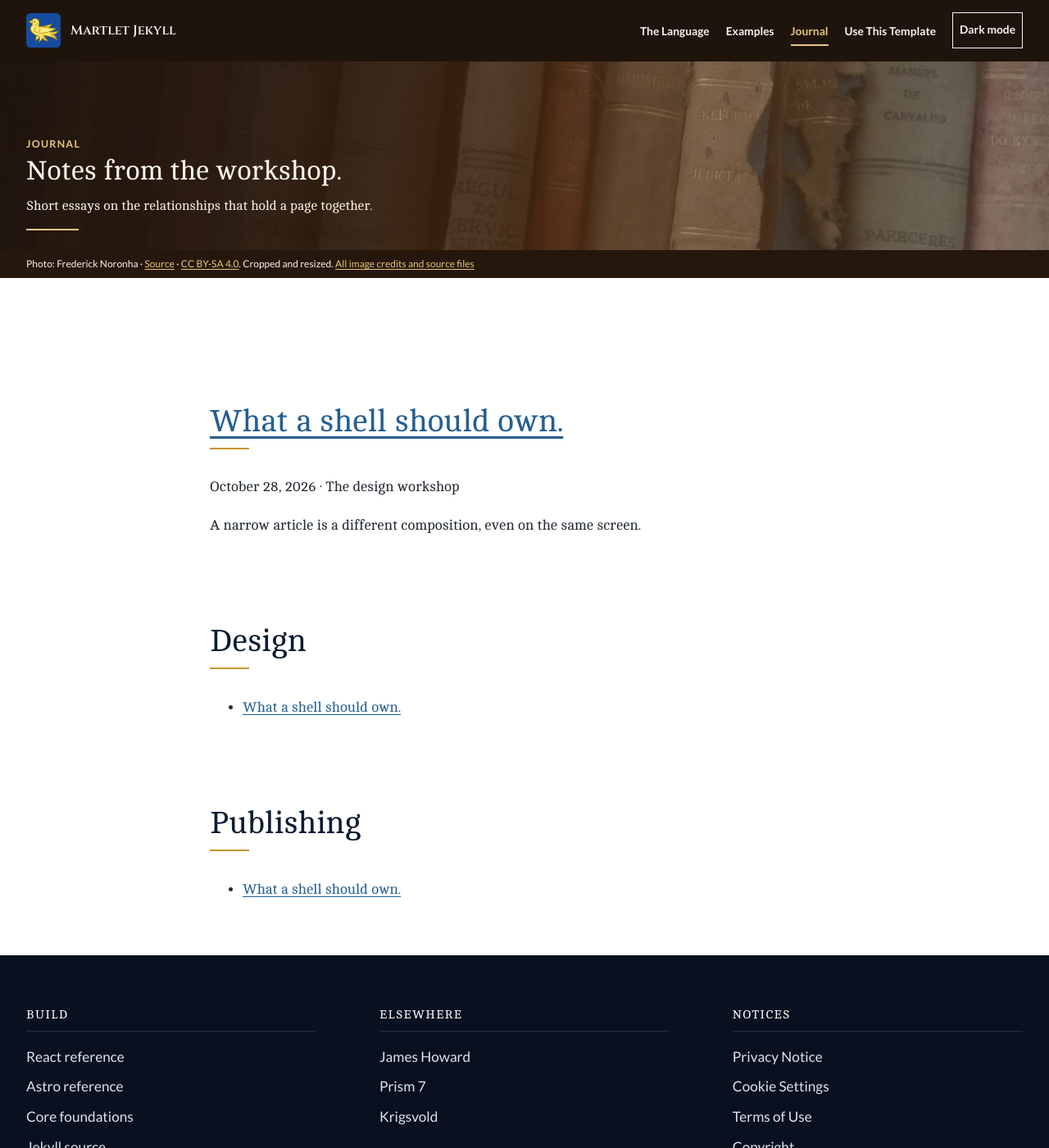
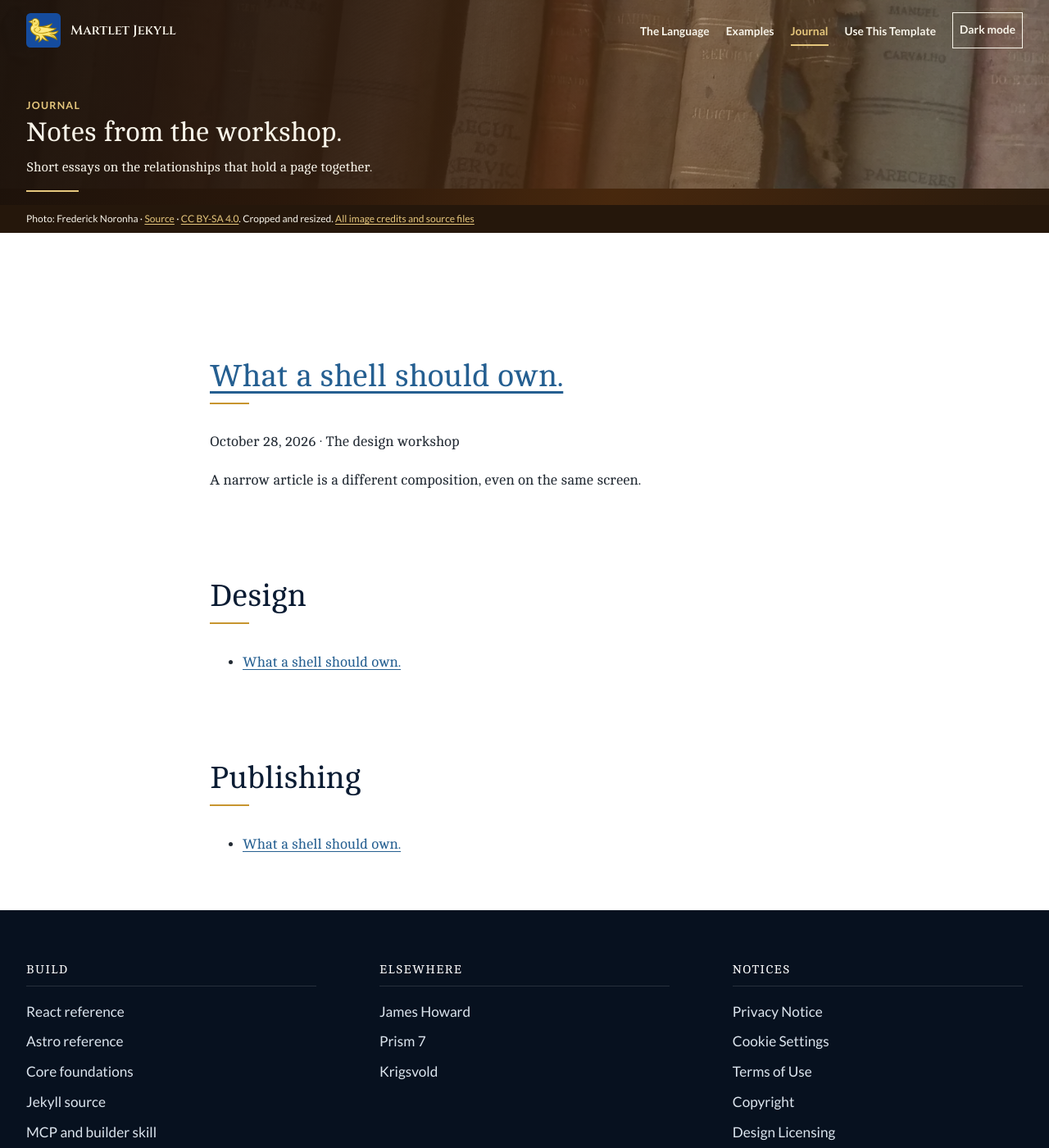
Before and after one commit to martletdesign/jekyll, a Jekyll site: the page built from journal.html, in a window 1280 px wide and 1400 px high. Shown: the whole window at 82% size. Built offline with Jekyll 4.4.1, drawn with Linux system fonts in a browser that asks for light colours.

Commit message:
Restore seamless Martlet navigation on compact and illustrated section pages (#25)
* Restore hero-to-navbar continuity in Jekyll reference pages

* Regression-test continuous warm nav and artwork-backed section header

* Keep short Martlet section hero at or above documented 250px minimum

```diff
--- a/assets/css/jekyll.css
+++ b/assets/css/jekyll.css
@@ -309,3 +309,37 @@ html[data-appearance="dark"] body.martlet .site-footer a:focus-visible {
 .site-header .brand img { flex:0 0 auto; }
 .site-header .brand span { min-inline-size:0; overflow-wrap:anywhere; }
 .site-header .menu-button { flex:0 0 auto; }
+
+
+/* Regression correction after grammar reconciliation.
+   Section artwork starts behind the fixed transparent header, rather than
+   after a spacer painted in the fallback brown. The headline's internal
+   spacing protects it from the actual header without shifting the photo.
+   The existing narrow image-above-copy layout remains deliberately separate. */
+@media (min-width:48.01rem) and (min-aspect-ratio:4/5) {
+  body.martlet.has-panoramic-hero .site-header[data-navigation-ready] + main .page-intro--section {
+    padding-top:0;
+  }
+  body.martlet.has-panoramic-hero .page-intro--section .page-intro__shade {
+    padding-top:clamp(6.2rem,9vw,7.5rem);
+    padding-bottom:1rem;
+  }
+}
+/* Plain/compact references should not look like a navbar stacked on a second
+   unrelated dark-brown band. The unscrolled navbar and the adjoining compact
+   masthead share one intentional warm surface; scrolled/menu behavior stays. */
+html[data-appearance] body.martlet .page-intro--compact:not(.page-intro--illustrated) {
+  background-color:#25170b;
+}
+html[data-appearance] body.martlet:not(.has-panoramic-hero) .site-header:not(.is-scrolled):not(.is-menu-open) {
+  border-bottom-color:transparent;
+  box-shadow:none;
+}
+
+/* The short desktop hero must still meet the documented 250px reading frame
+   after removing the artificial navigation-height spacer. */
+@media (min-width:1024px) and (min-aspect-ratio:4/5) {
+  body.martlet.has-panoramic-hero .page-intro--section {
+    min-height:250px;
+  }
+}
```
Also changed, not shown: tests/identity.mjs (+14 -2 lines).
